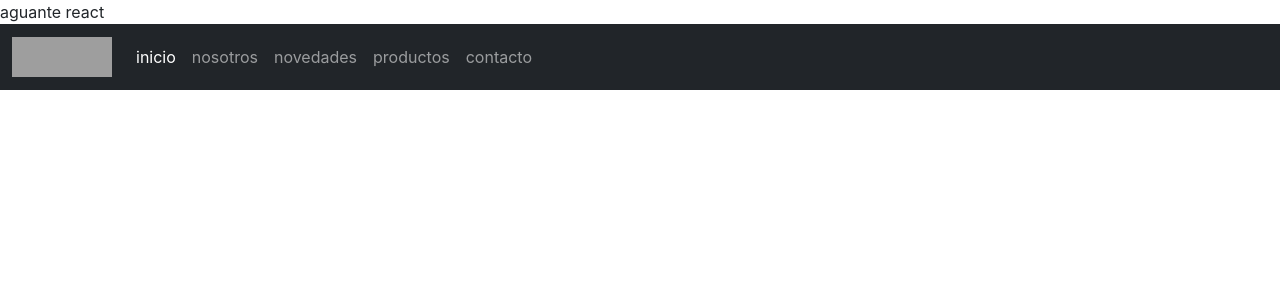
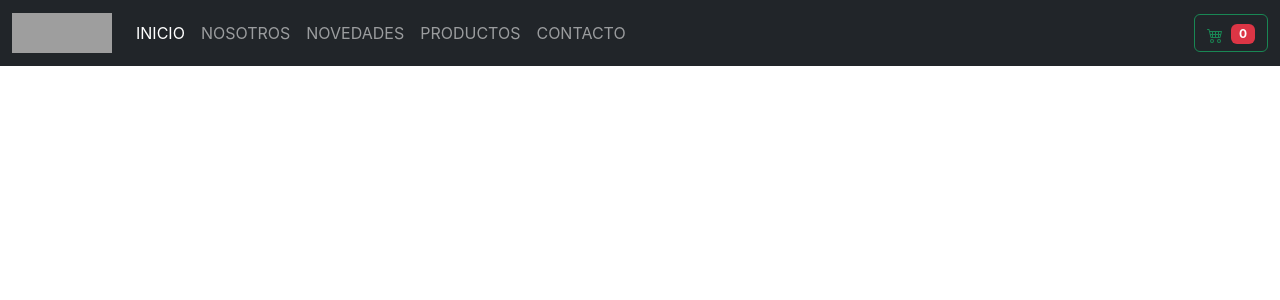
Before and after one commit to agumartinez1209/Desafio10ReactAgustinMartinez, a React (Create React App) app: page / in a window 1280 px wide. Shown: the top 300 px of the page. Built offline with nearby package versions, Linux system fonts and the light colour scheme; grey boxes are pictures that could not be loaded.

Commit message:
agregando el cartwidget

```diff
--- a/src/App.js
+++ b/src/App.js
@@ -2,10 +2,9 @@
 
 
 function App() {
-  return <div>aguante react
+  return <div>
 
       <NavBar />
-
   </div>;
 }
 
--- /dev/null
+++ b/src/components/CartWidget.jsx
@@ -0,0 +1,16 @@
+
+function CartWidget() {
+    return <div>   <button id="cart" class="btn btn-outline-success"><svg xmlns="http://www.w3.org/2000/svg" width="16"
+    height="16" fill="currentColor" class="bi bi-cart4" viewBox="0 0 16 16">
+    <path
+        d="M0 2.5A.5.5 0 0 1 .5 2H2a.5.5 0 0 1 .485.379L2.89 4H14.5a.5.5 0 0 1 .485.621l-1.5 6A.5.5 0 0 1 13 11H4a.5.5 0 0 1-.485-.379L1.61 3H.5a.5.5 0 0 1-.5-.5zM3.14 5l.5 2H5V5H3.14zM6 5v2h2V5H6zm3 0v2h2V5H9zm3 0v2h1.36l.5-2H12zm1.11 3H12v2h.61l.5-2zM11 8H9v2h2V8zM8 8H6v2h2V8zM5 8H3.89l.5 2H5V8zm0 5a1 1 0 1 0 0 2 1 1 0 0 0 0-2zm-2 1a2 2 0 1 1 4 0 2 2 0 0 1-4 0zm9-1a1 1 0 1 0 0 2 1 1 0 0 0 0-2zm-2 1a2 2 0 1 1 4 0 2 2 0 0 1-4 0z" />
+</svg>
+
+<span class="btn2 badge bg-danger ms-2 contadorCarrito">0</span>
+</button>
+
+
+    </div>;
+  }
+
+  export default CartWidget;
--- a/src/components/NavBar.jsx
+++ b/src/components/NavBar.jsx
@@ -1,7 +1,9 @@
+import CartWidget from "./CartWidget";
+
 function NavBar() {
     return  <nav class="navbar navbar-expand-lg navbar-dark bg-dark">
     <div class="container-fluid">
-        <a class="navbar-brand" href="index.html"><img src="../img/textotitulo.png" width="100" height="40"></img></a>
+        <a class="navbar-brand" href="index.html"><img src=".../img/textotitulo.png" width="100" height="40"></img></a>
         <button class="navbar-toggler" type="button" data-bs-toggle="collapse" data-bs-target="#navbarTogglerDemo02"
             aria-controls="navbarTogglerDemo02" aria-expanded="false" aria-label="Toggle navigation">
             <span class="navbar-toggler-icon"> </span>
@@ -9,22 +11,22 @@
         <div class="collapse navbar-collapse" id="navbarTogglerDemo02">
             <ul class="navbar-nav me-auto mb-2 mb-lg-0">
                 <li class="nav-item">
-                    <a class="nav-link active" aria-current="page" href="index.html">inicio</a>
+                    <a class="nav-link active" aria-current="page" href="index.html">INICIO</a>
                 </li>
                 <li class="nav-item">
-                    <a class="nav-link" >nosotros</a>
+                    <a class="nav-link" >NOSOTROS</a>
                 </li>
                 <li class="nav-item">
-                    <a class="nav-link" >novedades</a>
+                    <a class="nav-link" >NOVEDADES</a>
                 </li>
                 <li class="nav-item">
-                    <a class="nav-link" >productos</a>
+                    <a class="nav-link" >PRODUCTOS</a>
                 </li>
                 <li class="nav-item">
-                    <a class="nav-link" >contacto</a>
+                    <a class="nav-link" >CONTACTO</a>
                 </li>
             </ul>
-
+            <CartWidget />
         </div>
     </div>
 </nav>
```
